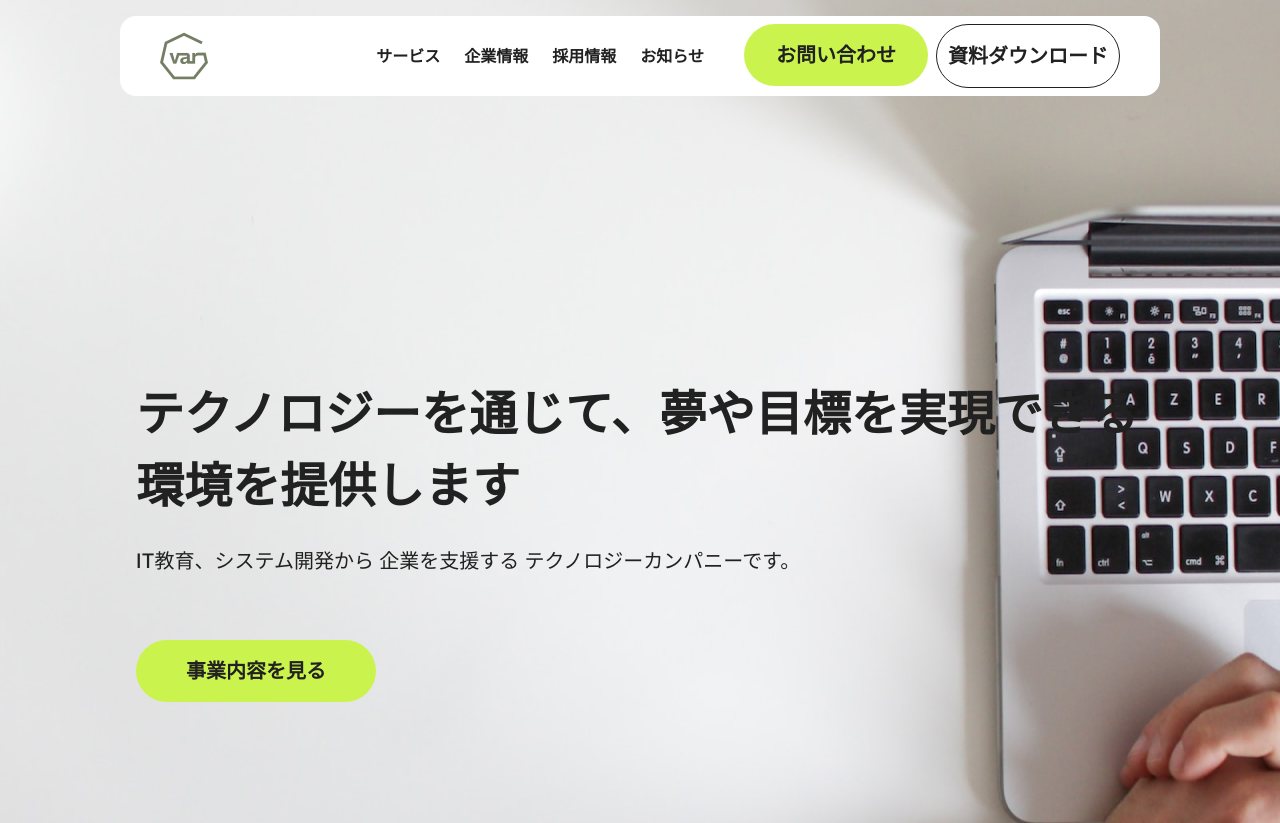
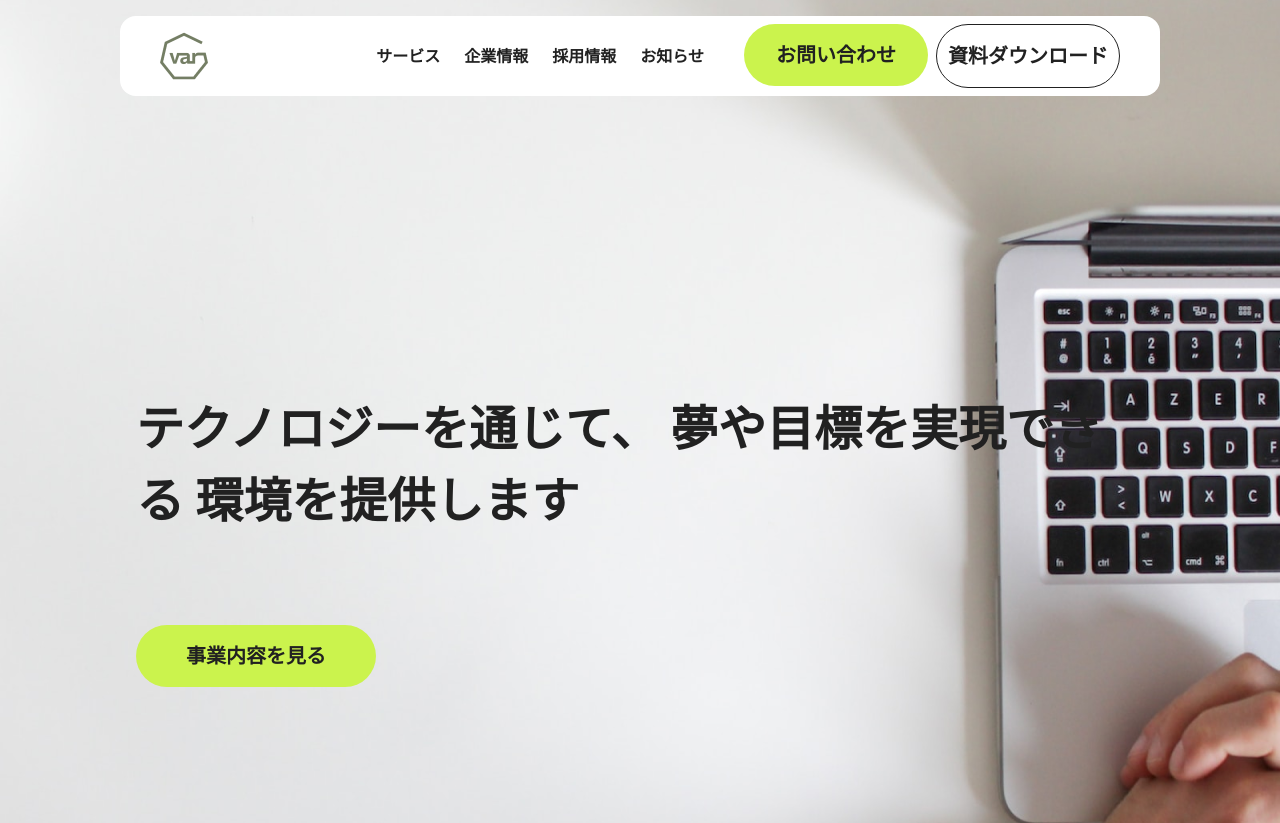
Before and after one commit to foryou929/nest-var.co.ltd-lp, a Next.js app: page / in a window 1280 px wide. Shown: the top 823 px of the page. Built offline with nearby package versions, Linux system fonts and the light colour scheme.

Commit message:
feat: fix some text

```diff
--- a/app/constants/TRANSLATE.ts
+++ b/app/constants/TRANSLATE.ts
@@ -8,8 +8,9 @@ export default {
         DOCUMENT: "資料ダウンロード"
     },
     HEADER: {
-        TITLE: "テクノロジーを通じて、夢や目標を実現できる 環境を提供します",
-        SUBTITLE: "IT教育、システム開発から 企業を支援する テクノロジーカンパニーです。",
+        TITLE: "テクノロジーを通じて、\n夢や目標を実現できる\n環境を提供します",
+        SUBTITLE_LP: "IT教育、システム開発から企業を支援する\nテクノロジーカンパニーです。",
+        SUBTITLE_SP: "IT教育、システム開発から\n企業を支援する\nテクノロジーカンパニーです。",
         VIEW_BUSINESS_DETAIL: "事業内容を見る",
     },
     SERVICES: {
@@ -26,12 +27,12 @@ export default {
             SUBTITLE: "受託開発事業",
         },
         IT_SCHOOL_RARETECH: {
-            TITLE: "ITスクール RareTECH",
+            TITLE: "ITスクール\nRareTECH",
             IMAGE: "/img/05.png",
             DESCRIPTION: "希少型エンジニアを育成するITスクールです。プログラミングに限らず、ネットワークやLinuxまで、徹底して基礎に拘るカリキュラムです。",
         },
         INFRASTRUCTURE_LEARNING_SERVICE_ENVADER: {
-            TITLE: "インフラ学習サービス エンベーダー",
+            TITLE: "インフラ学習サービス\nエンベーダー",
             IMAGE: "/img/06.png",
             DESCRIPTION: "日本初の環境構築型のインフラ学習サービスです。Linux、データベース、サイバーセキュリティ等の学習が可能です。",
         },
@@ -88,18 +89,18 @@ export default {
         },
     },
     CTA: {
-        TITLE: "業界・規模問わず多くの企業様にご利用いただいております。まずはお気軽にご相談ください。",
+        TITLE: "業界・規模問わず多くの企業様にご利用いただいております。\nまずはお気軽にご相談ください。",
         INQUIRY: {
             TITLE: "お問い合わせ",
             FRAME: "CONTACT",
             BUTTON: "お問い合わせ",
-            DESCRIPTION: "IT全般についてのご相談をお受けしております。カウンセリング、見積もり作成ともに無料でご対応いたしますので、お気軽にご相談ください。"
+            DESCRIPTION: "IT全般についてのご相談をお受けしております。\nカウンセリング、見積もり作成ともに無料でご対応いたしますので、お気軽にご相談ください。"
         },
         MATERIAL_DOWNLOAD: {
             TITLE: "資料ダウンロード",
             FRAME: "DOCUMENT",
             BUTTON: "資料ダウンロード",
-            DESCRIPTION: "会社案内、法人エンジニア研修に関するPDF資料をご用意しております。一覧ページよりお受け取りください。",
+            DESCRIPTION: "会社案内、法人エンジニア研修に関するPDF資料をご用意しております。\n一覧ページよりお受け取りください。",
         }
     },
     FOOTER: {
```
